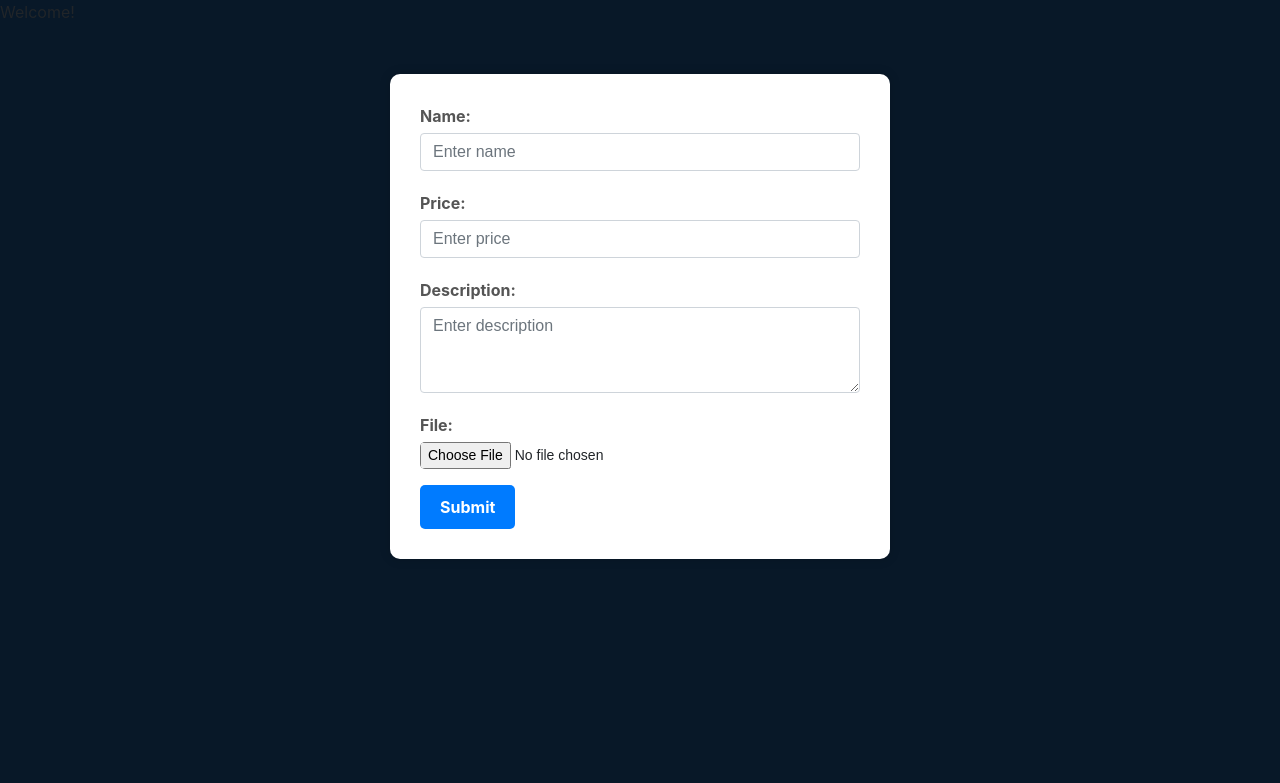
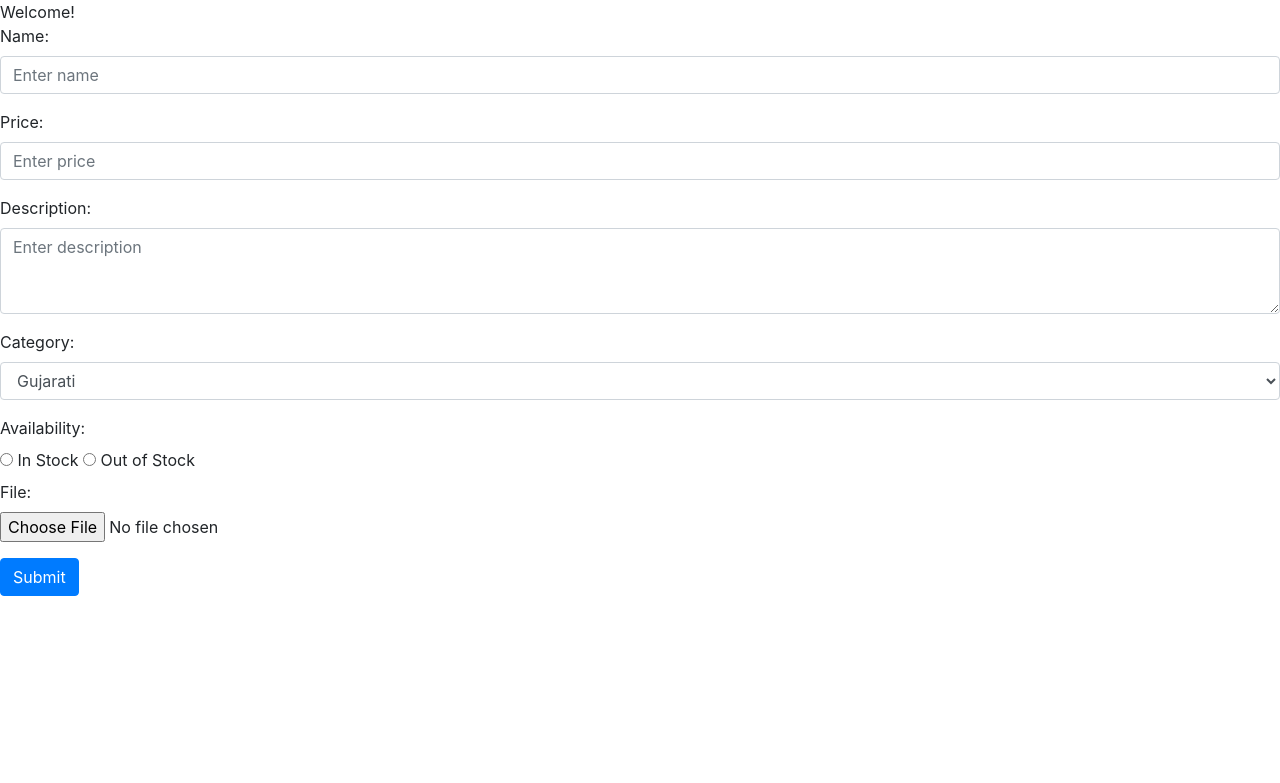
Before and after one commit to PKR9759/MealMinder, a PHP site: page / in a window 1280 px wide. Shown: the top 783 px of the page. Run offline with PHP 8.4, Linux system fonts and the light colour scheme.

Commit message:
added aviability and showed it

```diff
--- a/catagory/index.php
+++ b/catagory/index.php
@@ -7,54 +7,7 @@
     <meta http-equiv="X-UA-Compatible" content="ie=edge">
     <title>PHP Image Upload Example</title>
     <link rel="stylesheet" href="https://cdnjs.cloudflare.com/ajax/libs/twitter-bootstrap/4.6.0/css/bootstrap.min.css">
-    <style>
-        body {
-            background-color:  #081828;
-        }
-        form {
-            max-width: 500px;
-            margin: 50px auto;
-            padding: 30px;
-            background-color: white;
-            border-radius: 10px;
-            box-shadow: 0px 0px 10px 2px rgba(0,0,0,0.1);
-        }
-        form label {
-            font-weight: bold;
-            color: #555;
-            margin-bottom: 5px;
-            display: block;
-        }
-        form input, form textarea {
-            margin-bottom: 20px;
-            border-radius: 5px;
-            border: 1px solid #ddd;
-            padding: 10px;
-            width: 100%;
-            font-size: 16px;
-            font-family: Arial, sans-serif;
-        }
-        form input[type="file"] {
-            margin-bottom: 0;
-            padding: 0;
-            border: none;
-            font-size: 14px;
-        }
-        form button[type="submit"] {
-            background-color: #007bff;
-            color: #fff;
-            border: none;
-            border-radius: 5px;
-            padding: 10px 20px;
-            font-size: 16px;
-            font-weight: bold;
-            cursor: pointer;
-            transition: all 0.3s ease;
-        }
-        form button[type="submit"]:hover {
-            background-color: #0056b3;
-        }
-    </style>
+  <link rel="stylesheet" href="style.css">
 </head>
 <body>
 
@@ -71,6 +24,24 @@
             <label for="description">Description:</label>
             <textarea class="form-control" id="description" name="description" rows="3" placeholder="Enter description"></textarea>
         </div>
+        <div class="form-group">
+        <label for="category">Category:</label>
+        <select class="form-control" id="category" name="category">
+            <option value="1" id="1">Gujarati</option>
+            <option value="2" id="2">Punjabi</option>
+            <option value="3" id="3">Chinese</option>
+            <option value="4" id="4">Snacks</option>
+        </select>
+    </div>
+
+    <label for="aviability">Availability:</label>
+<div>
+    <input type="radio" name="aviability" id="aviable" value="1">
+    <label for="aviable" class="radio-label green-label">In Stock</label>
+    <input type="radio" name="aviability" id="not-aviable" value="0">
+    <label for="not-aviable" class="radio-label red-label">Out of Stock</label>
+</div>
+
 
         <div class="form-group">
             <label for="file">File:</label>
--- a/catagory/upload.php
+++ b/catagory/upload.php
@@ -33,12 +33,21 @@ if (isset($_POST["submit"])) {
             $name = $_POST["name"];
             $price = $_POST["price"];
             $description = $_POST["description"];
+            $aviability = $_POST["aviability"];
+            $category = $_POST["category"];
+            $param_path = $target_file;
 
-            $sql = "INSERT INTO `files` (`id`, `file_path`, `name`, `price`, `description`)
-                    VALUES (NULL, ?, ?, ?, ?)";
+            if ($category == 1) {
+                $sql = "INSERT INTO `Gujarati_items` (`id`, `file_path`, `name`, `price`, `description`, `aviability`)
+                        VALUES (NULL, ?, ?, ?, ?, ?)";
+            } else if ($category == 2) {
+                $sql = "INSERT INTO `Punjabi_items` (`id`, `file_path`, `name`, `price`, `description`, `aviability`)
+                        VALUES (NULL, ?, ?, ?, ?, ?)";
+            }
+
             $stmt = mysqli_prepare($link, $sql);
-            mysqli_stmt_bind_param($stmt, "ssss", $param_path, $name, $price, $description);
-            $param_path = $target_file;
+            mysqli_stmt_bind_param($stmt, "sssss", $param_path, $name, $price, $description, $aviability);
+
             if (mysqli_stmt_execute($stmt)) {
                 $resMessage = array(
                     "message" => "File uploaded successfully.",
@@ -55,3 +64,4 @@ if (isset($_POST["submit"])) {
         }
     }
 }
+?>
--- a/homepage/about.php
+++ b/homepage/about.php
@@ -1,6 +1,7 @@
 <?php
 include '/Applications/XAMPP/xamppfiles/htdocs/food2/navbar.php';
 ?>
+
 <!DOCTYPE html>
 <html>
 
--- a/homepage/dis.php
+++ b/homepage/dis.php
@@ -56,7 +56,7 @@ if (!$conn) {
     echo "<br>";
 }
 
-$sql = "SELECT * FROM `files`";
+$sql = "SELECT * FROM `gujarati_items`";
 $result = mysqli_query($conn,$sql);
 
 //find the number of records if greater than zero we will do further process
--- a/homepage/home.php
+++ b/homepage/home.php
@@ -1,5 +1,5 @@
 <?php
-include 'C:\xampp\htdocs\rbh\navbar.php';
+include '/Applications/XAMPP/xamppfiles/htdocs/food2/navbar.php';
 ?>
 <!doctype html>
 <html lang="en">
```
Also changed, not shown: catagory/gujrati.php (deleted, +0 -94 lines), catagory/punjabi.php (+39 -94 lines).
